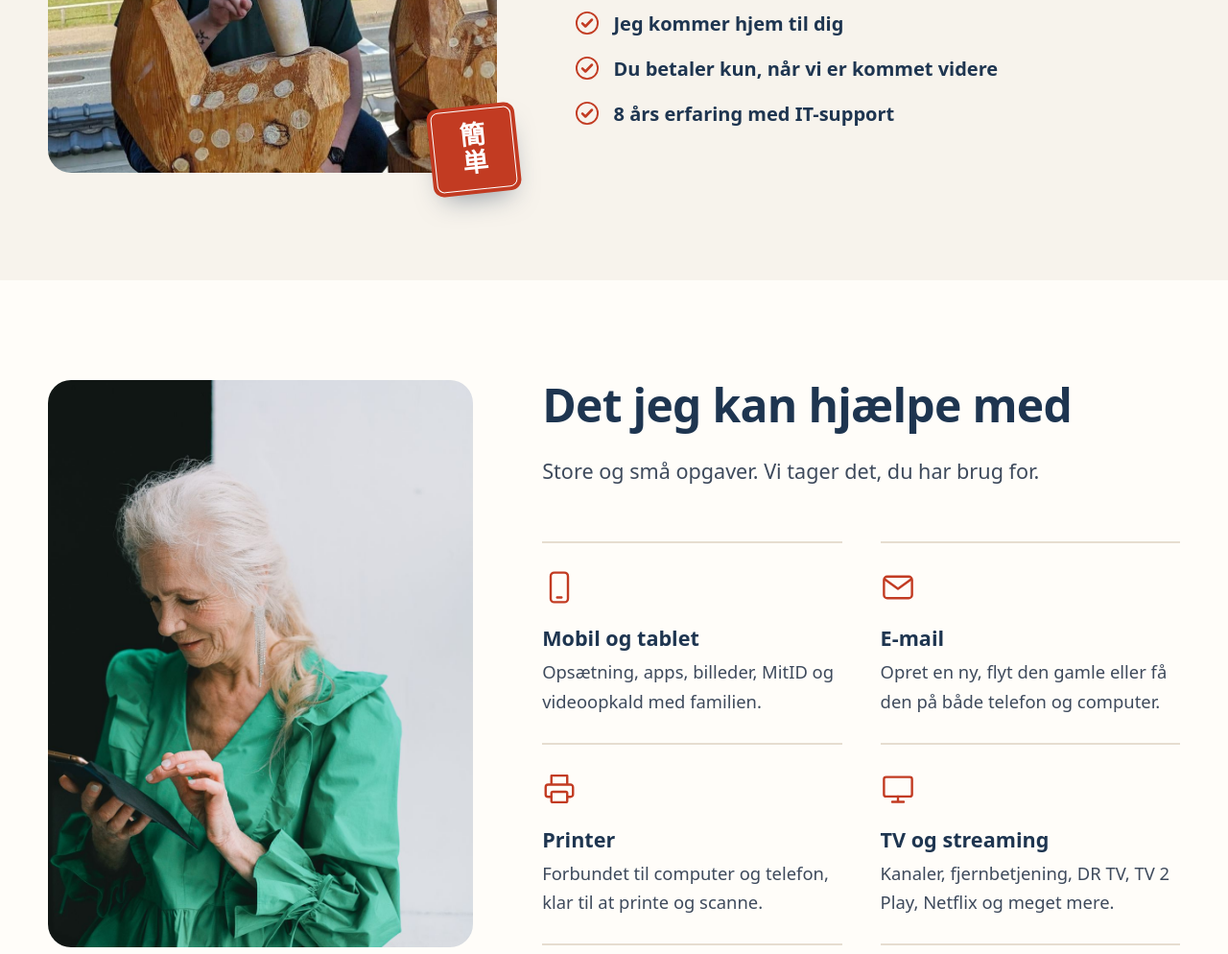
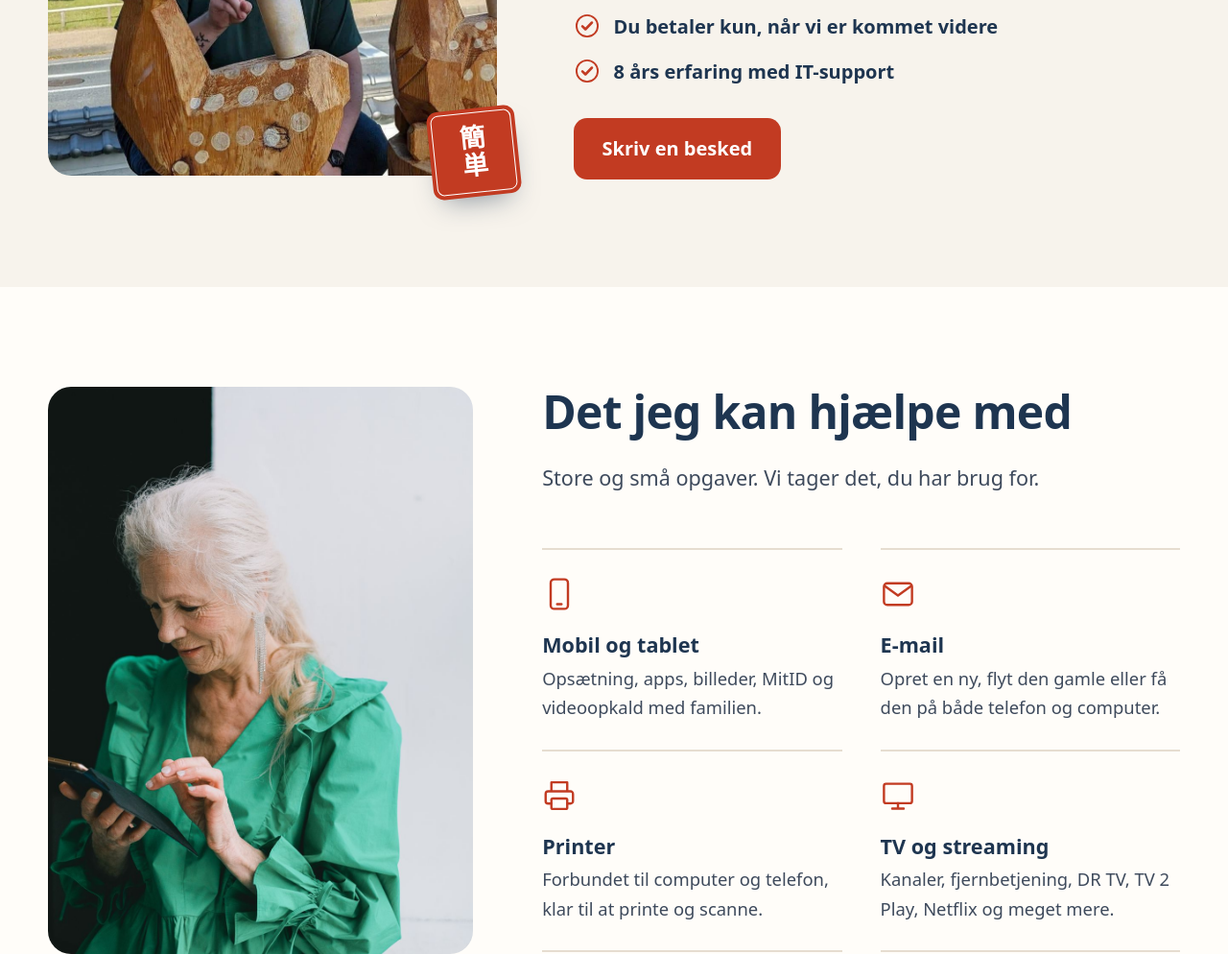
Before and after one commit to ZanjiOfficial/KantanIT.dk, a plain HTML site: page index.html in a window 1280 px wide. Shown: the part 1051-2045 px from the top of the page at 96% size. Drawn offline with Linux system fonts and the light colour scheme; a web font is replaced by a local one.

Commit message:
Add call-to-action buttons for improved user engagement

```diff
--- a/index.html
+++ b/index.html
@@ -107,6 +107,7 @@
   .btn:active { transform: scale(0.97); }
   .btn svg { width: 26px; height: 26px; flex: none; }
   .btn-main { background: var(--red); color: #fff; }
+  .cta { margin-top: 32px; }
   .btn-ghost { background: transparent; color: #fff; border-color: rgba(255, 255, 255, 0.45); }
   @media (hover: hover) and (pointer: fine) {
     .btn-main:hover { background: var(--red-deep); }
@@ -337,6 +338,7 @@ fbq('track', 'PageView');
           <li><svg aria-hidden="true"><use href="#i-check"/></svg>Du betaler kun, når vi er kommet videre</li>
           <li><svg aria-hidden="true"><use href="#i-check"/></svg>8 års erfaring med IT-support</li>
         </ul>
+        <a class="btn btn-main cta" href="#kontakt">Skriv en besked</a>
       </div>
     </div>
   </section>
@@ -375,6 +377,7 @@ fbq('track', 'PageView');
           <img src="img/sofa.jpg" width="1400" height="933" loading="lazy" alt="Et par sidder tæt sammen i sofaen og smiler, mens de kigger på en tablet.">
         </div>
       </div>
+      <a class="btn btn-main cta" href="#kontakt">Skriv en besked</a>
     </div>
   </section>
 
```
